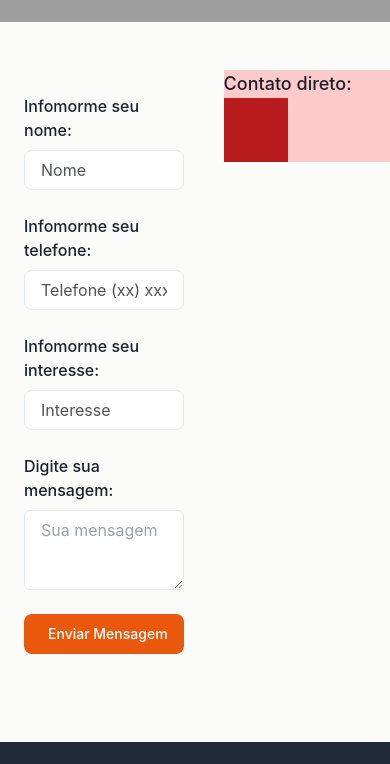
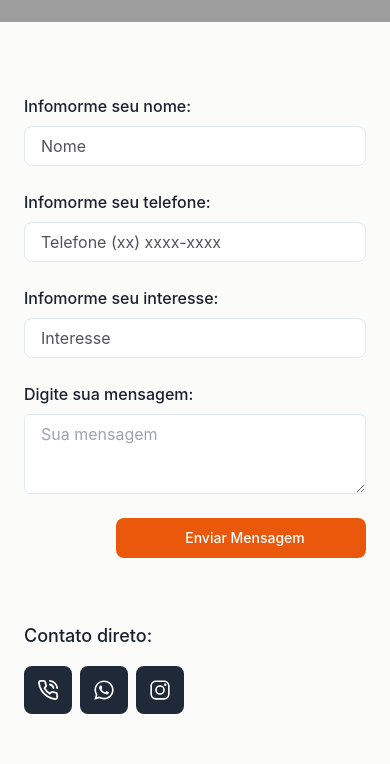
Before and after one commit to santosnevesimobiliaria/frontend-web, a Next.js app: page /contato in a window 390 px wide. Shown: the part 392-1156 px from the top of the page. Built offline with nearby package versions, Linux system fonts and the light colour scheme; grey boxes are pictures that could not be loaded.

Commit message:
contato mobile

```diff
--- a/src/pages/contato/index.tsx
+++ b/src/pages/contato/index.tsx
@@ -13,12 +13,13 @@ import {
   FormControl,
   FormErrorMessage,
   FormLabel,
-  SimpleGrid,
   Textarea,
 } from '@chakra-ui/react';
 import { zodResolver } from '@hookform/resolvers/zod';
 import { SubmitHandler, useForm } from 'react-hook-form';
-import { FaPhoneAlt } from 'react-icons/fa';
+import { LuPhoneCall } from 'react-icons/lu';
+import { FaWhatsapp } from 'react-icons/fa';
+import { IoLogoInstagram } from 'react-icons/io5';
 
 function Contato() {
   const {
@@ -44,10 +45,16 @@ function Contato() {
     redirectWhatsapp(message);
   };
 
+  function makeCall() {
+    const phoneNumber = '+5591981999538';
+    var uri = 'tel:' + encodeURIComponent(phoneNumber);
+    window.location.href = uri;
+  }
+
   return (
     <div className="flex flex-col w-full h-full">
       <PageHeader title="Contatos" />
-      <div className="flex w-full h-full justify-center items-start m-auto gap-4">
+      <div className="flex flex-col md:flex-row w-full h-full justify-center items-start m-auto gap-4">
         <form
           onSubmit={handleSubmit(onSubmit)}
           className="w-full max-w-[500px]"
@@ -116,10 +123,33 @@ function Contato() {
             </span>
           </div>
         </form>
-        <div className="flex flex-col w-full max-w-[250px] h-full justify-start items-start bg-red-200">
+        <div className="flex flex-col w-full max-w-[250px] h-full justify-start items-start pt-6 ml-6 gap-4 md:ml-0 md:gap-0">
           <span className="text-lg font-medium">Contato direto:</span>
-          <span>
-            <div className="w-16 h-16 bg-red-700"></div>
+
+          <span className="flex flex-row gap-2">
+            <div
+              onClick={makeCall}
+              className="flex justify-center items-center w-12 h-12 text-white bg-gray-800 rounded-lg hover:bg-orange-600 cursor-pointer"
+            >
+              <LuPhoneCall size={22} />
+            </div>
+            <div
+              onClick={() => redirectWhatsapp()}
+              className="flex justify-center items-center w-12 h-12 text-white bg-gray-800 rounded-lg hover:bg-orange-600 cursor-pointer"
+            >
+              <FaWhatsapp size={22} />
+            </div>
+            <div
+              onClick={() => {
+                window.open(
+                  'https://www.instagram.com/santosneves.imobiliaria',
+                  '_blank'
+                );
+              }}
+              className="flex justify-center items-center w-12 h-12 text-white bg-gray-800 rounded-lg hover:bg-orange-600 cursor-pointer"
+            >
+              <IoLogoInstagram size={22} />
+            </div>
           </span>
         </div>
       </div>
```
